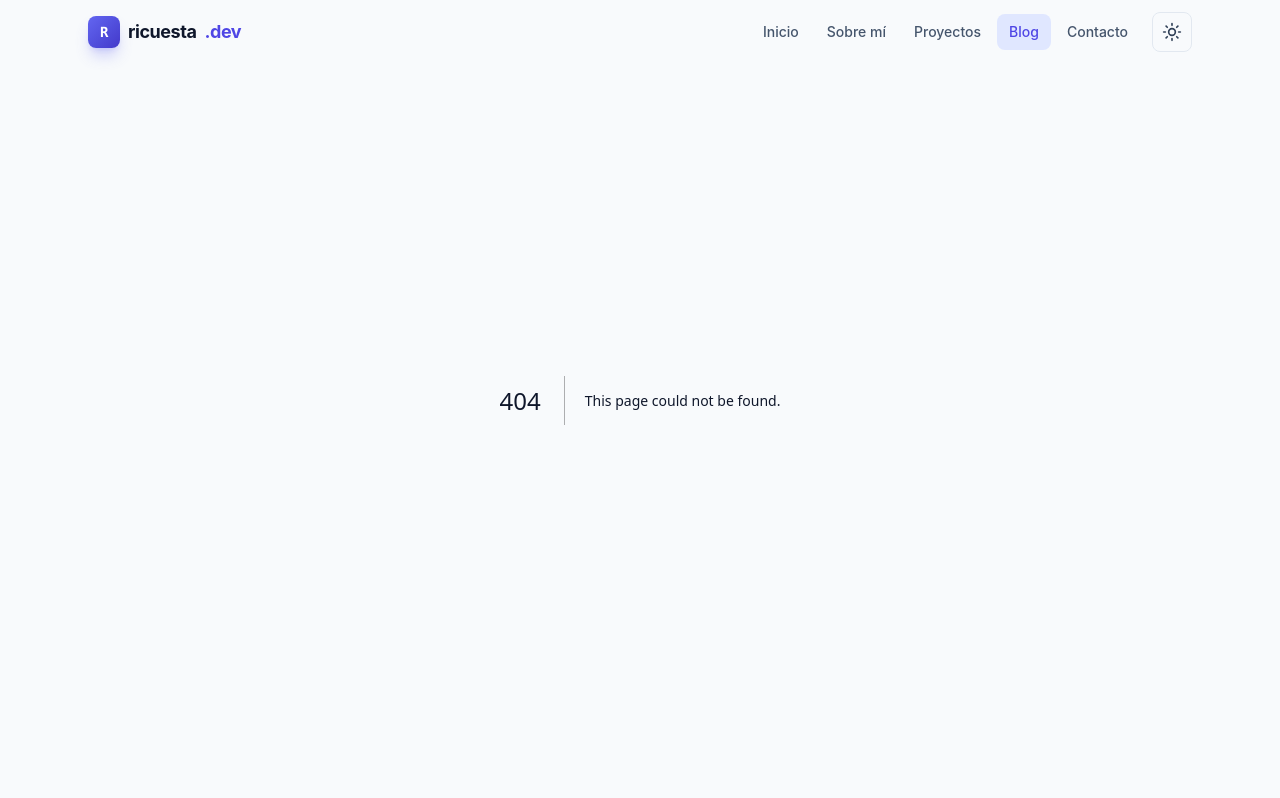
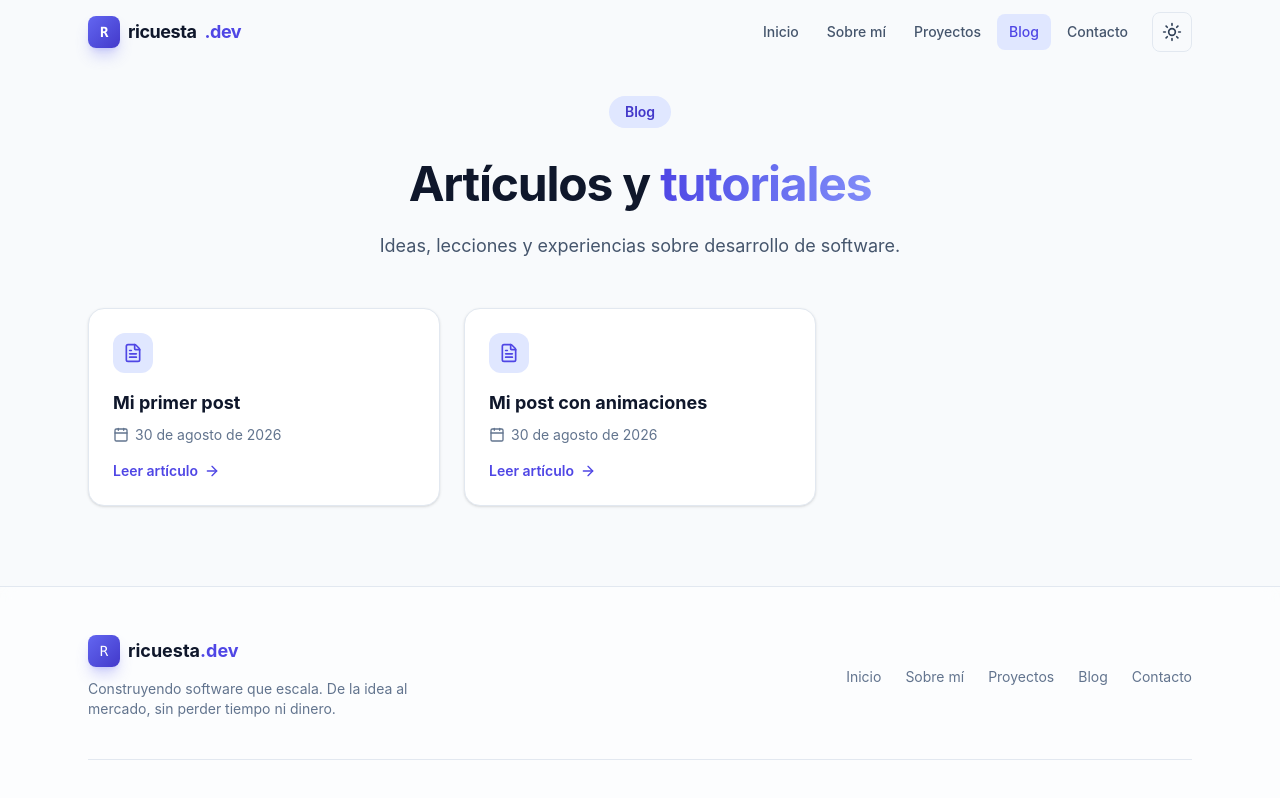
Before and after one commit to Ricuesta86/portafolio-next16, a Next.js app: page /blog in a window 1280 px wide. Before the commit this address had no page. Shown: the top 798 px of the page. Built offline with nearby package versions, Linux system fonts and the light colour scheme.

Commit message:
Se muestran los post como card en /blog

```diff
--- a/src/app/blog/[slug]/page.tsx
+++ b/src/app/blog/[slug]/page.tsx
@@ -1,6 +1,16 @@
-import fs from 'fs'
-import path from 'path'
 import { notFound } from 'next/navigation'
+import type { Metadata } from 'next'
+import { getPostSlugs, getPostTitle } from '../../lib/posts'
+
+export async function generateMetadata({
+  params,
+}: {
+  params: Promise<{ slug: string }>
+}): Promise<Metadata> {
+  const { slug } = await params
+  const title = getPostTitle(slug)
+  return { title: title ?? 'Blog' }
+}
 
 export default async function BlogPostPage({
   params,
@@ -17,13 +27,13 @@ export default async function BlogPostPage({
     notFound()
   }
 
-  return <Post />
+  return (
+    <article className="prose prose-lg dark:prose-invert mx-auto max-w-3xl px-4 pt-24 pb-20">
+      <Post />
+    </article>
+  )
 }
 
 export function generateStaticParams() {
-  const contentDir = path.join(process.cwd(), 'src', 'content')
-  const files = fs.readdirSync(contentDir)
-  return files
-    .filter((file) => file.endsWith('.mdx'))
-    .map((file) => ({ slug: file.replace(/\.mdx$/, '') }))
+  return getPostSlugs().map((slug) => ({ slug }))
 }
--- a/src/app/blog/layout.tsx
+++ /dev/null
@@ -1,7 +0,0 @@
-export default function BlogLayout({ children }: { children: React.ReactNode }) {
-  return (
-    <article className="prose prose-lg dark:prose-invert max-w-3xl mx-auto py-10 px-4">
-      {children}
-    </article>
-  )
-}
--- /dev/null
+++ b/src/app/blog/page.tsx
@@ -0,0 +1,70 @@
+import type { Metadata } from 'next'
+import Link from 'next/link'
+import { ArrowRight, Calendar, FileText } from 'lucide-react'
+import { getPostsMeta, formatDate } from '../lib/posts'
+
+export const metadata: Metadata = {
+  title: 'Blog',
+  description:
+    'Artículos y tutoriales sobre desarrollo de software, React, TypeScript y arquitectura.',
+}
+
+export default function BlogPage() {
+  const posts = getPostsMeta()
+
+  return (
+    <div className="pt-24 pb-20">
+      <div className="mx-auto max-w-6xl px-4 sm:px-6">
+        <header className="mb-12 text-center">
+          <span className="mb-4 inline-block rounded-full bg-brand-100 px-4 py-1.5 text-sm font-semibold text-brand-700 dark:bg-brand-900/50 dark:text-brand-300">
+            Blog
+          </span>
+          <h1 className="mt-4 text-4xl font-bold tracking-tight text-slate-900 dark:text-white sm:text-5xl">
+            Artículos y{' '}
+            <span className="bg-gradient-to-r from-brand-600 to-brand-400 bg-clip-text text-transparent">
+              tutoriales
+            </span>
+          </h1>
+          <p className="mx-auto mt-6 max-w-2xl text-lg text-slate-600 dark:text-slate-400">
+            Ideas, lecciones y experiencias sobre desarrollo de software.
+          </p>
+        </header>
+
+        {posts.length === 0 ? (
+          <p className="text-center text-slate-500 dark:text-slate-400">
+            Aún no hay publicaciones.
+          </p>
+        ) : (
+          <div className="grid gap-6 sm:grid-cols-2 lg:grid-cols-3">
+            {posts.map((post) => (
+              <Link
+                key={post.slug}
+                href={`/blog/${post.slug}`}
+                className="group"
+              >
+                <article className="flex h-full flex-col rounded-2xl border border-slate-200 bg-white p-6 shadow-sm transition-all duration-300 hover:-translate-y-1 hover:border-brand-300 hover:shadow-xl dark:border-slate-800 dark:bg-slate-900 dark:hover:border-brand-700">
+                  <div className="mb-4 flex h-10 w-10 items-center justify-center rounded-xl bg-brand-100 text-brand-600 transition-colors group-hover:bg-brand-600 group-hover:text-white dark:bg-brand-900/50 dark:text-brand-400">
+                    <FileText className="h-5 w-5" />
+                  </div>
+                  <h2 className="mb-2 text-lg font-bold text-slate-900 transition-colors group-hover:text-brand-600 dark:text-white dark:group-hover:text-brand-400">
+                    {post.title}
+                  </h2>
+                  {post.date && (
+                    <p className="flex items-center gap-1.5 text-sm text-slate-500 dark:text-slate-400">
+                      <Calendar className="h-4 w-4" />
+                      {formatDate(post.date)}
+                    </p>
+                  )}
+                  <span className="mt-auto inline-flex items-center gap-1.5 pt-4 text-sm font-semibold text-brand-600 dark:text-brand-400">
+                    Leer artículo
+                    <ArrowRight className="h-4 w-4 transition-transform group-hover:translate-x-1" />
+                  </span>
+                </article>
+              </Link>
+            ))}
+          </div>
+        )}
+      </div>
+    </div>
+  )
+}
--- /dev/null
+++ b/src/app/lib/posts.ts
@@ -0,0 +1,66 @@
+import fs from 'fs'
+import path from 'path'
+
+export interface PostMeta {
+  slug: string
+  title: string
+  date?: string
+}
+
+const contentDir = path.join(process.cwd(), 'src', 'content')
+
+function parseFrontmatter(content: string): Record<string, string> {
+  const match = content.match(/^---\s*\n([\s\S]*?)\n---/)
+  if (!match) return {}
+  const result: Record<string, string> = {}
+  for (const line of match[1].split('\n')) {
+    const separator = line.indexOf(':')
+    if (separator === -1) continue
+    result[line.slice(0, separator).trim()] = line.slice(separator + 1).trim()
+  }
+  return result
+}
+
+export function getPostSlugs(): string[] {
+  if (!fs.existsSync(contentDir)) return []
+  return fs
+    .readdirSync(contentDir)
+    .filter((file) => file.endsWith('.mdx'))
+    .map((file) => file.replace(/\.mdx$/, ''))
+}
+
+export function getPostsMeta(): PostMeta[] {
+  return getPostSlugs()
+    .map((slug) => {
+      const raw = fs.readFileSync(path.join(contentDir, `${slug}.mdx`), 'utf-8')
+      const frontmatter = parseFrontmatter(raw)
+      return {
+        slug,
+        title: frontmatter.title ?? slug,
+        date: frontmatter.date,
+      }
+    })
+    .sort((a, b) => {
+      if (a.date && b.date) {
+        return new Date(b.date).getTime() - new Date(a.date).getTime()
+      }
+      return 0
+    })
+}
+
+export function getPostTitle(slug: string): string | undefined {
+  if (!fs.existsSync(path.join(contentDir, `${slug}.mdx`))) return undefined
+  const raw = fs.readFileSync(path.join(contentDir, `${slug}.mdx`), 'utf-8')
+  return parseFrontmatter(raw).title
+}
+
+export function formatDate(date?: string): string {
+  if (!date) return ''
+  const parsed = new Date(date)
+  if (Number.isNaN(parsed.getTime())) return date
+  return new Intl.DateTimeFormat('es-ES', {
+    day: 'numeric',
+    month: 'long',
+    year: 'numeric',
+  }).format(parsed)
+}
```
